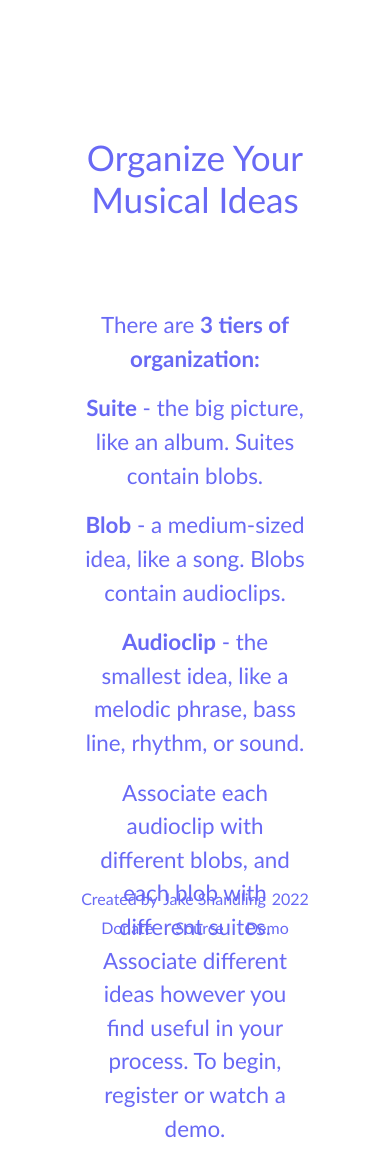
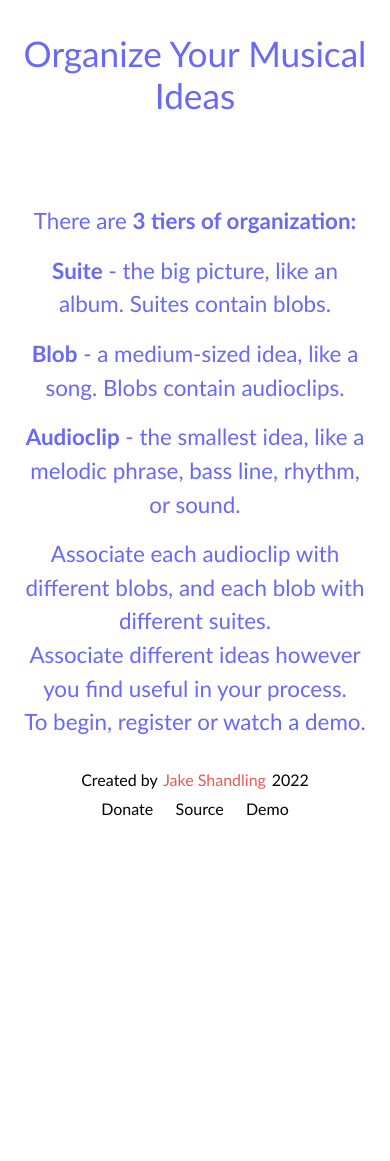
Before and after one commit to jacobshandling/soundseeker, a Django app: page / in a window 390 px wide. Shown: the part 103-1264 px from the top of the page. After the commit the page ends 919 px from the top, so only its background shows below. Run offline with Django 3.2, Linux system fonts and the light colour scheme.

Commit message:
refine responsive behavior

```diff
--- a/backend/seeds/static/seeds/styles.css
+++ b/backend/seeds/static/seeds/styles.css
@@ -40,8 +40,6 @@ body {
     flex-direction: column;
     justify-content: start;
     gap: 5rem;
-    padding-top: 5rem;
-    max-width: 60%;
 }
 
 #intro * {
@@ -142,7 +140,7 @@ header:after {
 }
 
 #block-body {
-
+    height: auto;
     display: flex;
     flex-direction: column;
     justify-content: center;
@@ -157,6 +155,10 @@ footer {
     flex-direction: column;
 }
 
+.footer-credit {
+    color: var(--text-accent-color);
+}
+
 footer ul {
     display: flex;
     gap: 1rem;
@@ -167,6 +169,7 @@ footer * {
     width: auto;
     padding: 0;
     margin: .1rem;
+    color: black;
 }
 
 #nav-links {
--- a/backend/seeds/templates/seeds/index.html
+++ b/backend/seeds/templates/seeds/index.html
@@ -7,7 +7,7 @@
         <script>var userID = "{{ user.id }}"</script>
         <script src="{% static 'seeds/build/main.bundle.js' %}"></script>
     {% else %}
-        <div id="intro">
+        <div id="intro" class="container-md pt-4 pt-md-5">
             <h2 class="display-2">Organize Your Musical Ideas</h2>
             <div>
                 <p>There are <strong>3 tiers of organization:</strong></p>
@@ -16,7 +16,11 @@
                     <li><p><strong>Blob</strong> - a medium-sized idea, like a song. Blobs contain audioclips.</p></li>
                     <li><p><strong>Audioclip</strong> - the smallest idea, like a melodic phrase, bass line, rhythm, or sound.</p></li>
                 </ul>
-                <p>Associate each audioclip with different blobs, and each blob with different suites. Associate different ideas however you find useful in your process. To begin, <a href="{% url 'register' %}">register</a> or <a href="https://youtu.be/_Qm0abmDYak" target="_blank">watch a demo.</a></p>
+                <p>
+                    Associate each audioclip with different blobs, and each blob with different suites.<br>
+                    Associate different ideas however you find useful in your process.<br>
+                    To begin, <a href="{% url 'register' %}">register</a> or <a href="https://youtu.be/_Qm0abmDYak" target="_blank">watch a demo.</a>
+                </p>
             </div>
         </div>
     {% endif %}
--- a/backend/seeds/templates/seeds/layout.html
+++ b/backend/seeds/templates/seeds/layout.html
@@ -32,7 +32,7 @@
     </head>
     <body>
         <div class="container-fluid text-center" id="app-wrapper">
-            <nav class="navbar navbar-expand-sm bg-light sticky-top justify-content-center py-md-0 px-md-5 mb-5">
+            <nav class="navbar navbar-expand-sm bg-light sticky-top justify-content-center py-md-0 px-md-5 mb-lg-5">
                     <a class="navbar-brand" id="navbar-title" href="{% url 'index' %}"><h1 class="display-1"><strong>SoundSeeker</strong></h1></a>
                     <button class="navbar-toggler" type="button" data-bs-toggle="collapse" data-bs-target="#nav-links" aria-expanded="false" aria-label="Toggle navigation">
                         <span class="navbar-toggler-icon"></span>
@@ -53,9 +53,9 @@
                 {% block body %}
                 {% endblock %}
             </div>
-            <footer>
+            <footer class="mt-1">
                 {% if not user.is_authenticated %}
-                <p>Created by <a href="https://dev.jakeshandling.com" target="_blank">Jake Shandling</a> 2022</p>
+                <p>Created by <a class="footer-credit" href="https://dev.jakeshandling.com" target="_blank">Jake Shandling</a> 2022</p>
                 <ul>
                     <li id="donate-button-container">
                         <a href="https://www.paypal.com/donate/?hosted_button_id=HYL8EJJAFCWAG" id="donate-link" target="-blank">Donate</a>
```
